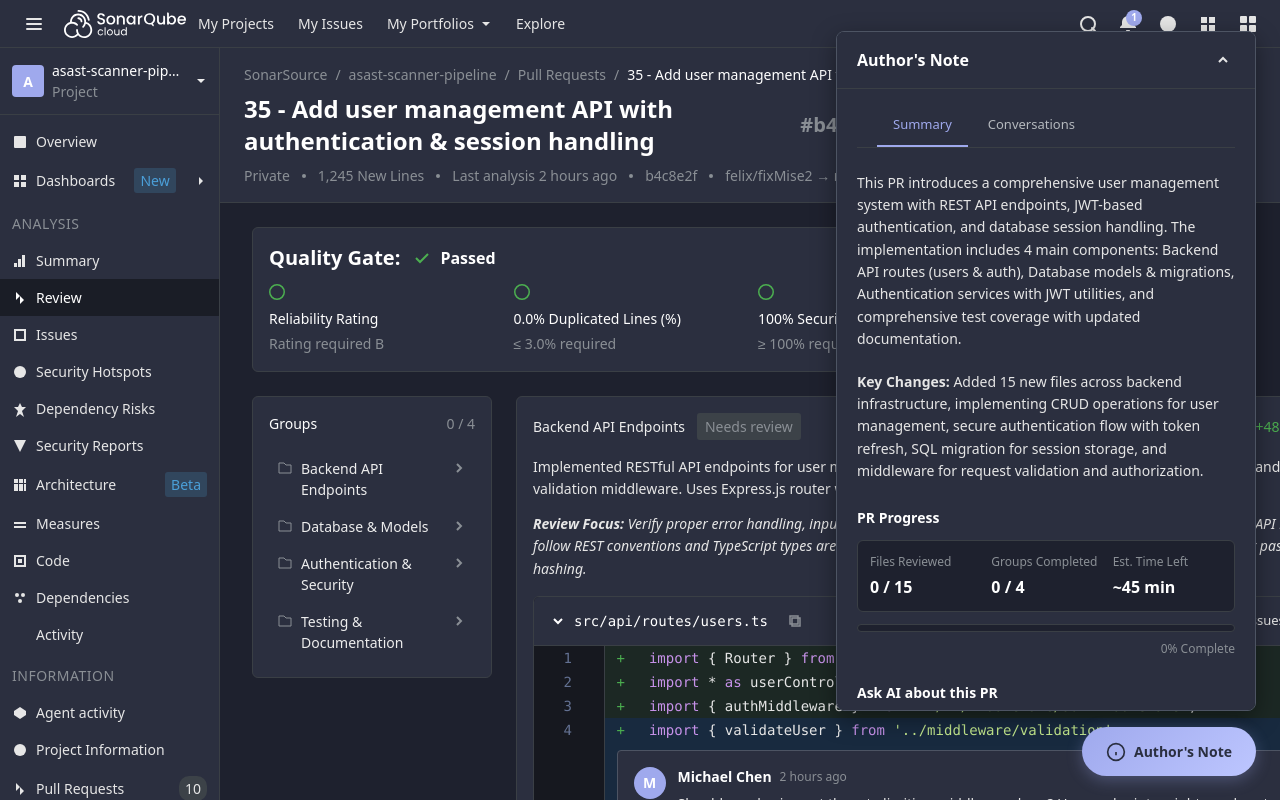
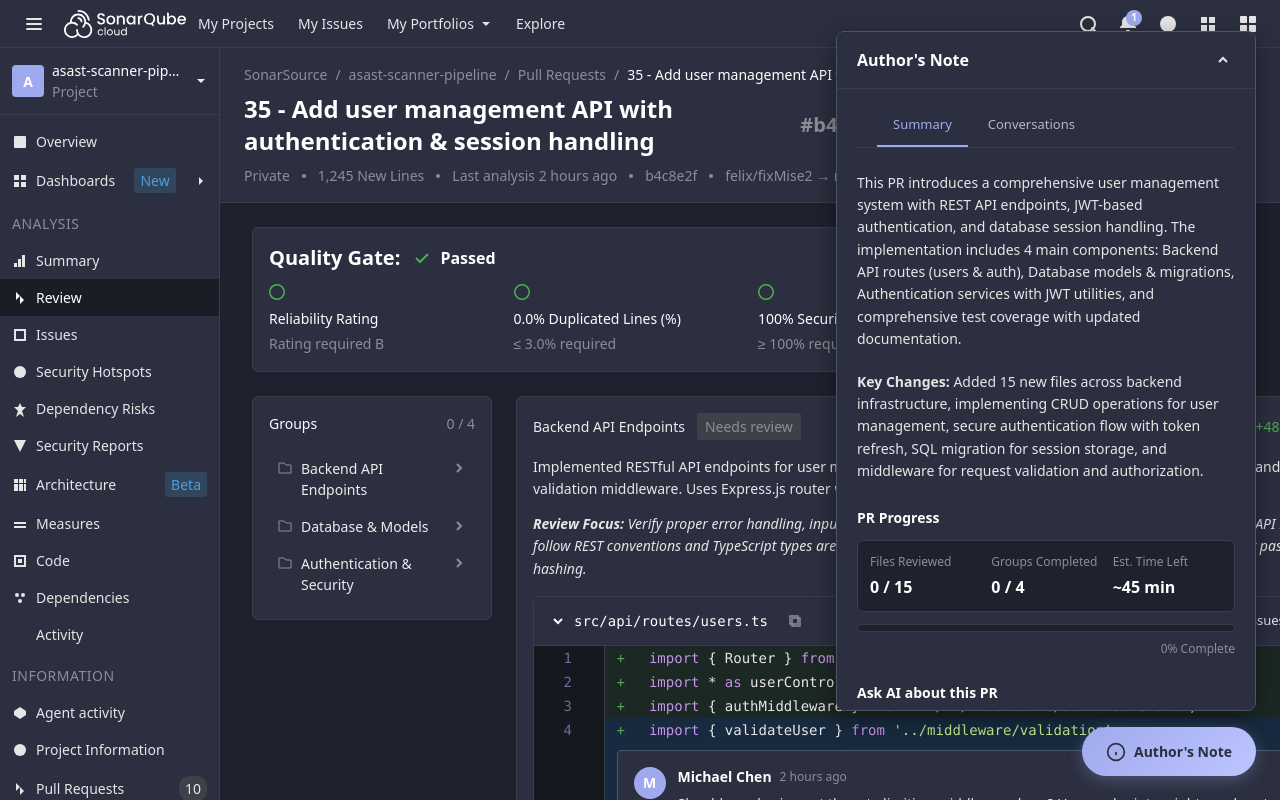
Before and after one commit to frieda-sonar-org/laughing-guacamole, a Next.js app: page /pr/1 in a window 1280 px wide. Built offline with nearby package versions, Linux system fonts and the light colour scheme.

Commit message:
Dropped group

```diff
--- a/app/pr/[id]/PRDetailClient.tsx
+++ b/app/pr/[id]/PRDetailClient.tsx
@@ -14,7 +14,6 @@
   const [showGroupFiles, setShowGroupFiles] = useState(false);
   const [showGroupFiles2, setShowGroupFiles2] = useState(false);
   const [showGroupFiles3, setShowGroupFiles3] = useState(false);
-  const [showGroupFiles4, setShowGroupFiles4] = useState(false);
   const [showFileChanges, setShowFileChanges] = useState(true);
   const [showFileChanges2, setShowFileChanges2] = useState(true);
   const [showFileChanges3, setShowFileChanges3] = useState(true);
@@ -45,7 +44,6 @@
   const [groupReviewed1, setGroupReviewed1] = useState(false);
   const [groupReviewed2, setGroupReviewed2] = useState(false);
   const [groupReviewed3, setGroupReviewed3] = useState(false);
-  const [groupReviewed4, setGroupReviewed4] = useState(false);
 
   // Author's Note FAB state
   const [showReviewerNote, setShowReviewerNote] = useState(true);
@@ -808,92 +806,6 @@
                     </button>
                   </div>
                 </div>
-
-                {/* Group 4: Testing & Documentation */}
-                <div className="file-group">
-                  <div style={{ display: 'flex', alignItems: 'flex-start', width: '100%' }}>
-                    {groupReviewed4 ? (
-                      <svg width="16" height="16" viewBox="0 0 16 16" fill="currentColor" style={{ marginRight: '8px', marginTop: '2px', flexShrink: 0, color: '#4CAF50' }}>
-                        <circle cx="8" cy="8" r="7" stroke="currentColor" strokeWidth="1.5" fill="none"/>
-                        <path d="M5 8l2 2 4-4" stroke="currentColor" strokeWidth="2" fill="none"/>
-                      </svg>
-                    ) : (
-                      <svg width="16" height="16" viewBox="0 0 16 16" fill="currentColor" style={{ marginRight: '8px', marginTop: '2px', flexShrink: 0, color: 'var(--color-text-muted)' }}>
-                        <path d="M2 3h5l2 2h5v8H2V3z" stroke="currentColor" strokeWidth="1" fill="none"/>
-                      </svg>
-                    )}
-                    <div style={{ flex: 1, overflow: 'hidden' }}>
-                      <div
-                        className="file-group-name"
-                        style={{
-                          fontWeight: 500,
-                          marginBottom: showGroupFiles4 ? '8px' : '0',
-                          cursor: 'pointer',
-                          color: groupReviewed4 ? '#4CAF50' : 'inherit'
-                        }}
-                        onClick={() => {
-                          const element = document.getElementById('group-backend-api');
-                          if (element) {
-                            element.scrollIntoView({ behavior: 'smooth', block: 'start' });
-                          }
-                        }}
-                      >
-                        Testing & Documentation
-                      </div>
-                      {showGroupFiles4 && (
-                        <div style={{ fontSize: '12px', color: 'var(--color-text-muted)', paddingLeft: '8px' }}>
-                          <div style={{
-                            marginBottom: '4px',
-                            overflow: 'hidden',
-                            textOverflow: 'ellipsis',
-                            whiteSpace: 'nowrap',
-                            direction: 'rtl',
-                            textAlign: 'left'
-                          }}>
-                            tests/api/users.test.ts
-                          </div>
-                          <div style={{
-                            marginBottom: '4px',
-                            overflow: 'hidden',
-                            textOverflow: 'ellipsis',
-                            whiteSpace: 'nowrap',
-                            direction: 'rtl',
-                            textAlign: 'left'
-                          }}>
-                            README.md
-                          </div>
-                          <div style={{
-                            overflow: 'hidden',
-                            textOverflow: 'ellipsis',
-                            whiteSpace: 'nowrap',
-                            direction: 'rtl',
-                            textAlign: 'left'
-                          }}>
-                            docs/API.md
-                          </div>
-                        </div>
-                      )}
-                    </div>
-                    <button
-                      className="file-group-toggle"
-                      onClick={() => setShowGroupFiles4(!showGroupFiles4)}
-                      style={{ marginLeft: '8px', flexShrink: 0, marginTop: '2px' }}
-                    >
-                      <svg
-                        width="16"
-                        height="16"
-                        viewBox="0 0 16 16"
-                        fill="currentColor"
-                        style={{
-                          transform: showGroupFiles4 ? 'rotate(0deg)' : 'rotate(-90deg)',
-                          transition: 'transform 0.2s'
-                        }}
-                      >
-                        <path d="M4 6l4 4 4-4" stroke="currentColor" strokeWidth="2" fill="none"/>
-                      </svg>
-                    </button>
-                  </div>
-                </div>
               </div>
 
               {/* Right content - File changes */}
```
